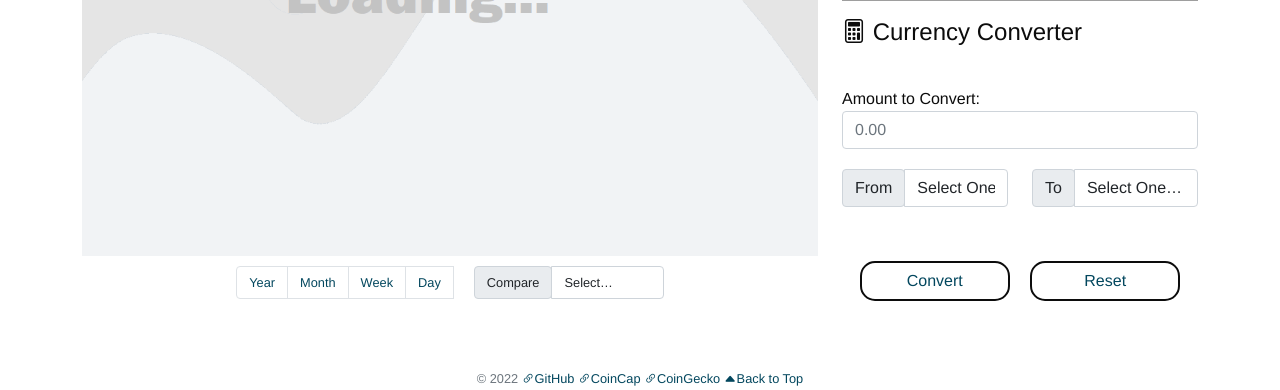
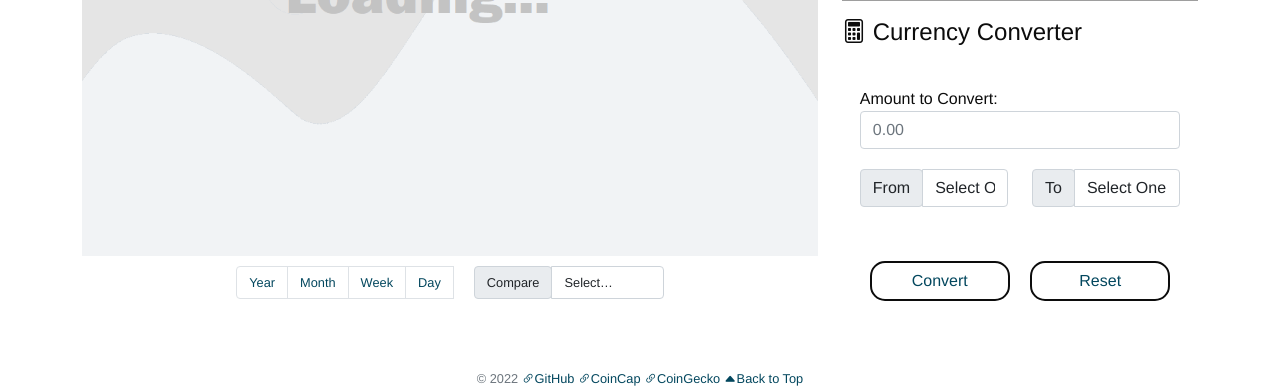
Before and after one commit to jamesingram2/frontEndProject, a PHP site: page /dashboard.html in a window 1280 px wide. Shown: the part 1283-1673 px from the top of the page. Run offline with PHP 8.4, Linux system fonts and the light colour scheme; some libraries are stand-ins or nearby versions; grey boxes are pictures that could not be loaded.

Commit message:
fixed calculator width

```diff
--- a/css/style.css
+++ b/css/style.css
@@ -181,7 +181,7 @@ h3 {
    margin: auto;
    padding-top: 30px;
    padding-bottom: 20px;
-   width: 100%;
+   width: 90%;
 }
 
 .calculator input {
@@ -198,7 +198,7 @@ h3 {
    border-radius: 15px;
    color: #03475e;
    font-size: 1rem;
-   width: 150px;
+   width: 140px;
 }
 
 .btn:hover {
```
